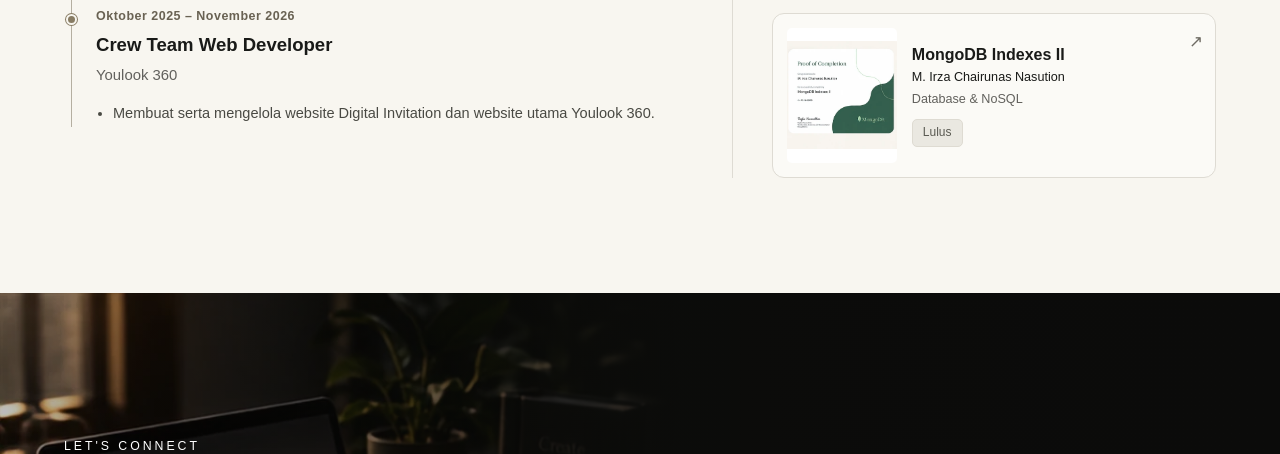
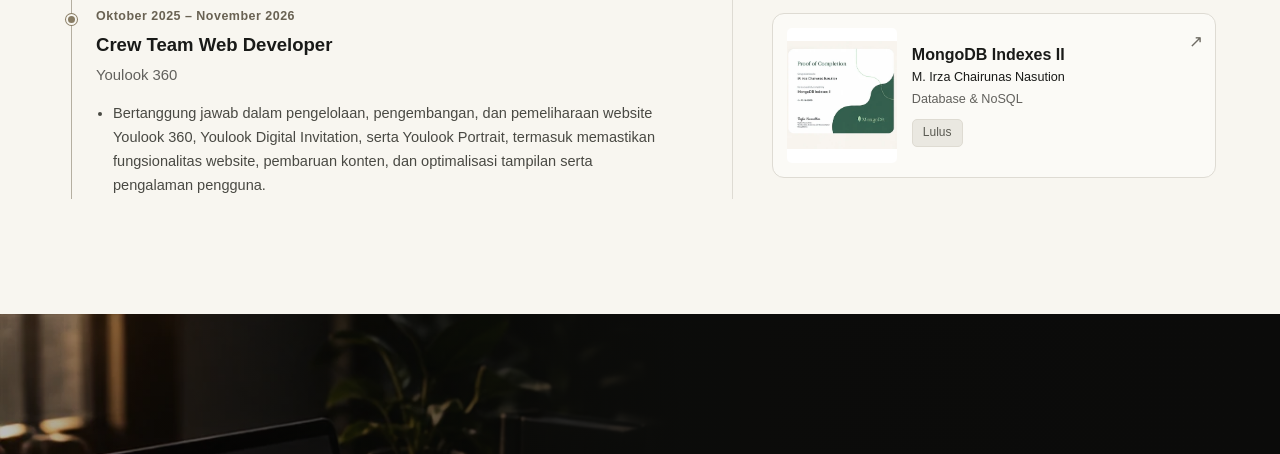
Before and after one commit to 1rza-eng/portofolio_irza.github.io, a plain HTML site: page index.html in a window 1280 px wide. Shown: the part 4839-5293 px from the top of the page. Drawn offline with Linux system fonts and the light colour scheme.

Commit message:
Revise Crew Team Web Developer experience details
Updated job responsibilities for Crew Team Web Developer role.

```diff
--- a/index.html
+++ b/index.html
@@ -116,7 +116,7 @@
       <div class="container experience-grid">
         <div><h2 class="section-title reveal">Experience</h2><div class="timeline">
           <article class="timeline-item reveal"><p class="date">Jun – Aug 2025</p><h3>PKL (Praktik Kerja Lapangan)</h3><p class="organization">PT Perkebunan Nusantara IV Regional II</p><ul><li>Pengelolaan dokumen dan akun operasional</li><li>Pengelolaan dan rekapitulasi data perkebunan</li><li>Membuat surat kontrak perkebunan</li><li>Membuat dan mengelola 30 akun email untuk kebutuhan administrasi perusahaan</li><li>Mengelola data R2 Deal Tarif Angkut TBS 3 Tahun Kontrak 2022</li><li>Rekap data RJPP Kebun 2003–2022</li><li>Tegakan Pokok TM1 2025</li><li>Menyusun Kartu Kendali PPAB, PPT, PPSP, PABI, dan PP</li></ul></article>
-          <article class="timeline-item reveal"><p class="date">Oktober 2025 – November 2026</p><h3>Crew Team Web Developer</h3><p class="organization">Youlook 360</p><ul><li>Membuat serta mengelola website Digital Invitation dan website utama Youlook 360.</li></ul></article>
+          <article class="timeline-item reveal"><p class="date">Oktober 2025 – November 2026</p><h3>Crew Team Web Developer</h3><p class="organization">Youlook 360</p><ul><li>Bertanggung jawab dalam pengelolaan, pengembangan, dan pemeliharaan website Youlook 360, Youlook Digital Invitation, serta Youlook Portrait, termasuk memastikan fungsionalitas website, pembaruan konten, dan optimalisasi tampilan serta pengalaman pengguna.</li></ul></article>
         </div></div>
         <div class="certifications"><h2 class="section-title reveal">Certifications</h2><div class="cert-list">
           <a class="cert-card reveal" href="assets/images/cert-huawei.webp" data-lightbox data-caption="Huawei Talent Online — HCIA-AI V3.5 Course"><img src="assets/images/cert-huawei.webp" alt="Sertifikat Huawei Talent Online" loading="lazy"><div><h3>Huawei Talent Online</h3><p class="cert-course">HCIA-AI V3.5 Course</p><p>Artificial Intelligence</p><span class="tag">Lulus</span></div><span class="cert-expand">↗</span></a>
```
